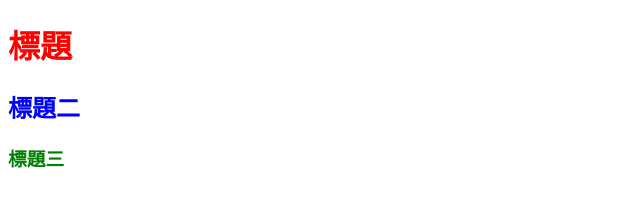
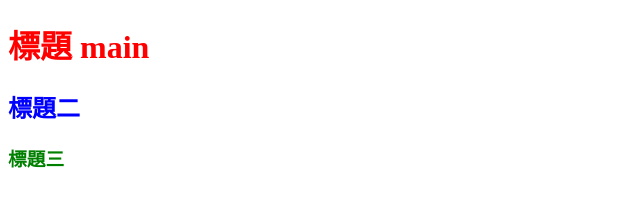
Before and after one commit to clairehungchill/MyProject, a plain HTML site: page index.html in a window 1280 px wide. Shown: the whole page, without its empty margins (0-640 px from the left). Drawn offline with Linux system fonts and the light colour scheme.

Commit message:
修改標題main

```diff
--- a/index.html
+++ b/index.html
@@ -7,7 +7,7 @@
     <link rel="stylesheet" href="all.css">
 </head>
 <body>
-    <h1>標題</h1>
+    <h1>標題 main</h1>
     <h2>標題二</h2>
     <h3>標題三</h3>
 </body>
```
